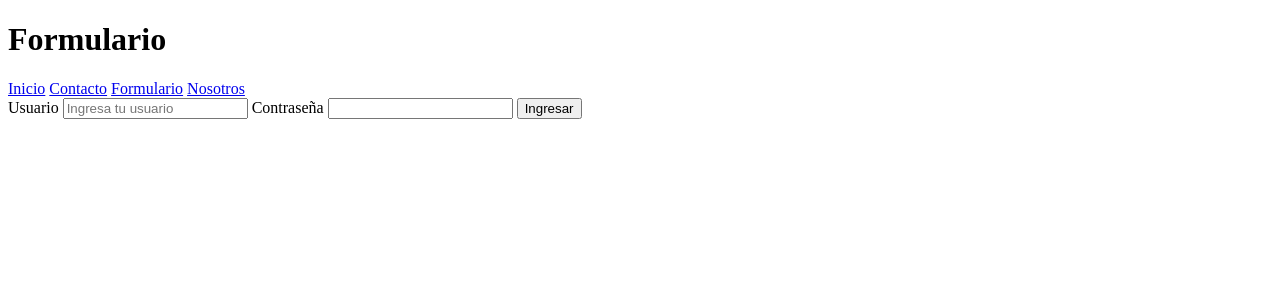
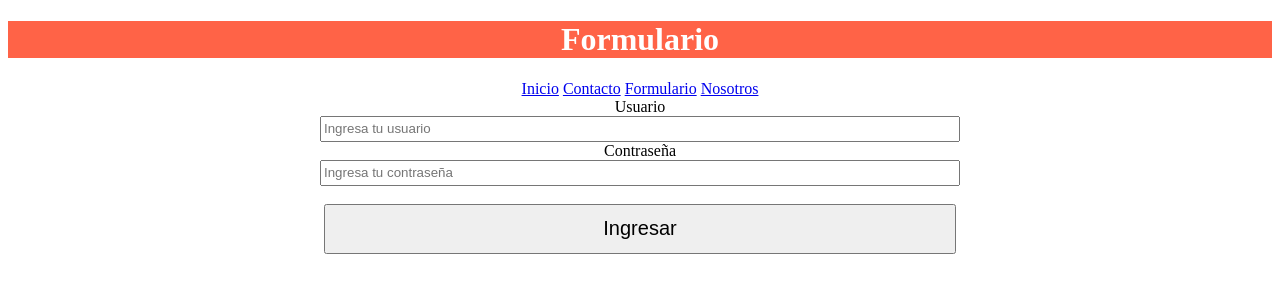
Before and after one commit to eliam96/ClaseGitBC, a plain HTML site: page internas/formulario.html in a window 1280 px wide. Drawn offline with Linux system fonts and the light colour scheme.

Commit message:
Agregando estilos al proyecto

```diff
--- a/css/estilos.css
+++ b/css/estilos.css
@@ -0,0 +1,31 @@
+h1{
+    color: white;
+    background-color: tomato;
+    text-align: center;
+}
+nav{
+    text-align: center;
+    overflow: hidden;
+}
+form{
+    text-align: center;
+}
+
+img{
+    width: 500px;
+    height: auto;
+    display:block;
+    margin: 0 auto;
+}
+input{
+    width: 50%;
+    height: 20px;
+}
+input[type="submit"]{
+    height: 50px;
+    font-size: 20px;
+}
+input:focus{
+    background: rgb(230, 116, 101);
+    color: white;
+}
--- a/internas/formulario.html
+++ b/internas/formulario.html
@@ -9,20 +9,24 @@
 </head>
 <body>
     <h1>Formulario</h1>
-    <a href="../index.html">Inicio</a>
-    <a href="contacto.html">Contacto</a>
-    <a href="formulario.html">Formulario</a>
-    <a href="nosotros.html">Nosotros</a>
+    <nav>
+        <a href="../index.html">Inicio</a>
+        <a href="contacto.html">Contacto</a>
+        <a href="formulario.html">Formulario</a>
+        <a href="nosotros.html">Nosotros</a>
+    </nav>
 
 
     <form>
-        <label for="Usuario">Usuario</label>
+        <label for="Usuario">Usuario</label><br>
         <input type="text" placeholder="Ingresa tu usuario">
+<br>
+        <label for="Contraseña">Contraseña</label>
+        <br>
+        <input type="password" placeholder="Ingresa tu contraseña">
+<br> <br>
+        <input type="submit" value="Ingresar">
 
-        <label for="Contraseña">Contraseña</label>
-        <input type="password">
-
-        <input type="submit" value="Ingresar">
     </form>
 </body>
 </html>
```
Also changed, not shown: index.html (+6 -4 lines), internas/contacto.html (+6 -4 lines), internas/nosotros.html (+6 -4 lines).
